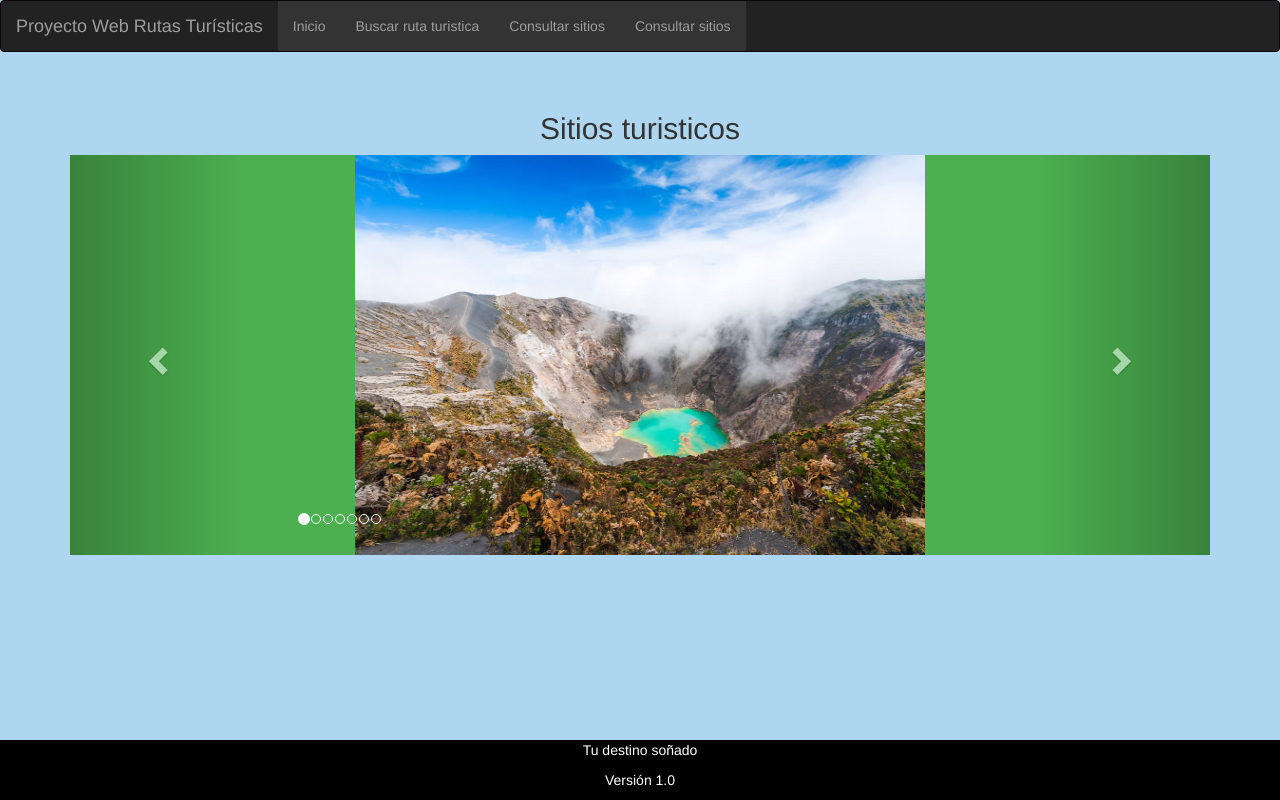
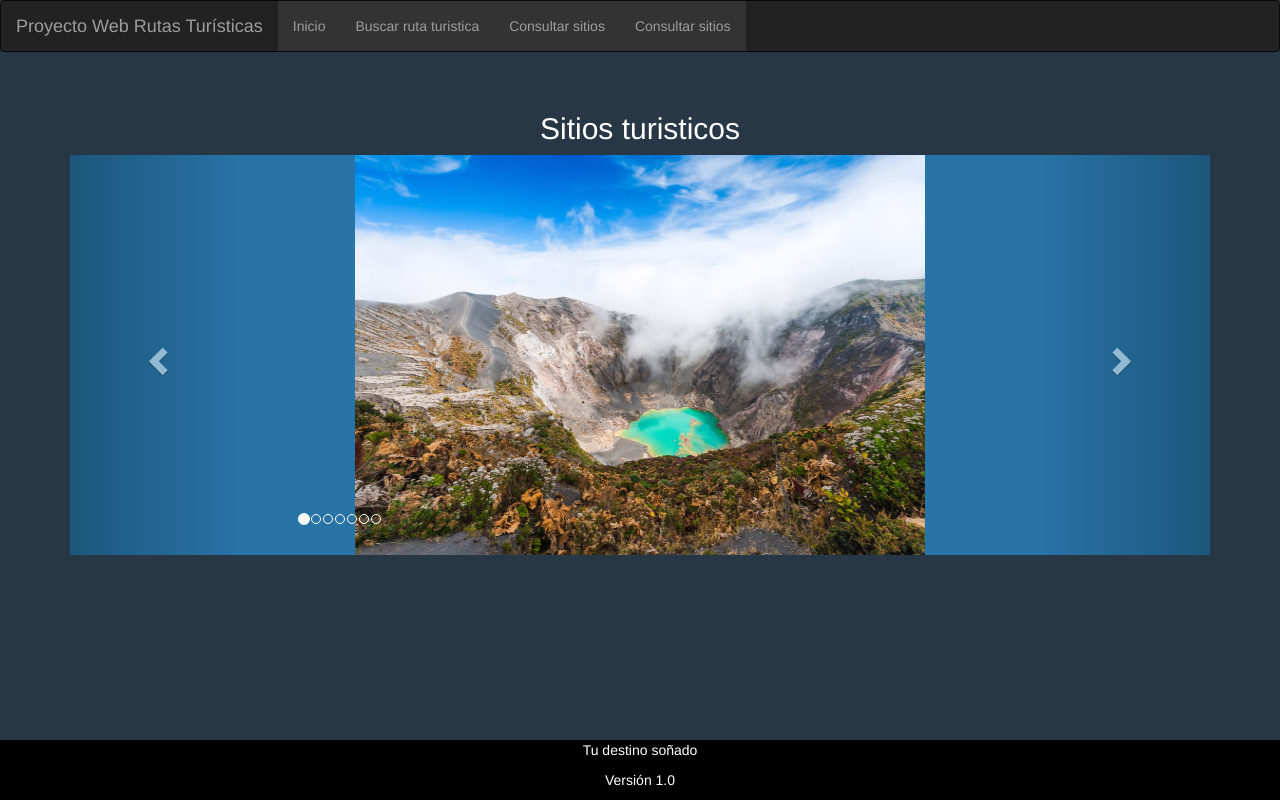
Before and after one commit to Alfonsinius/TuDestinoSo-adoWeb, a PHP site: page /ConsultTouristSites.php in a window 1280 px wide. Run offline with PHP 8.4, Linux system fonts and the light colour scheme.

Commit message:
colores de las paginas

```diff
--- a/View/ConsultTouristSites.php
+++ b/View/ConsultTouristSites.php
@@ -48,7 +48,7 @@ li a:hover:not(.active) {
 }
 
 .active {
-  background-color: #4CAF50;
+  background-color: #2874A6;
 }
 </style>
  <link rel="stylesheet" href="https://maxcdn.bootstrapcdn.com/bootstrap/3.4.1/css/bootstrap.min.css">
@@ -58,14 +58,14 @@ li a:hover:not(.active) {
 
 </head>
 
-  <body style="background-color:#AED6F1;">
+  <body style="background-color:#273746;">
   <?php
 include '../View/Menu.html';
 ?>
 <br>
 <center>
 <div class="container">
-  <h2>Sitios turisticos </h2>
+    <h2 style="color:white">Sitios turisticos </h2>
   <div id="myCarousel" class="carousel slide" data-ride="carousel">
     <!-- Indicators -->
     <ol class="carousel-indicators">
```
